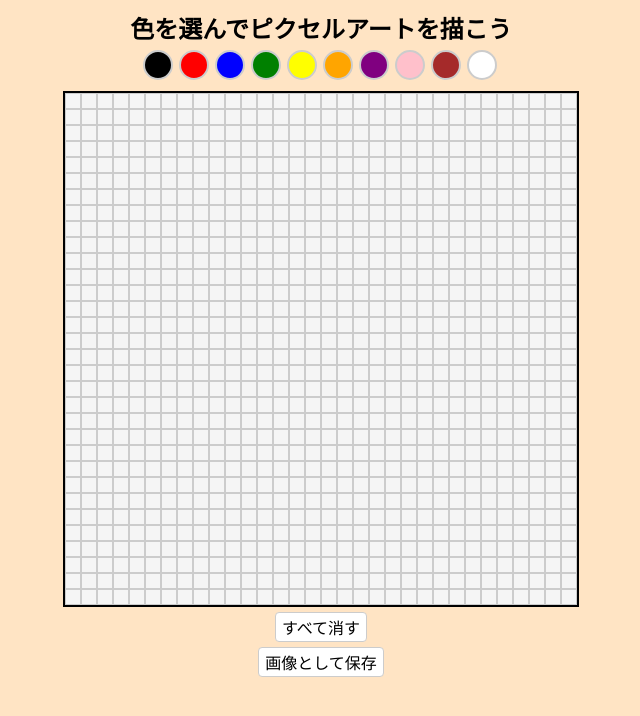
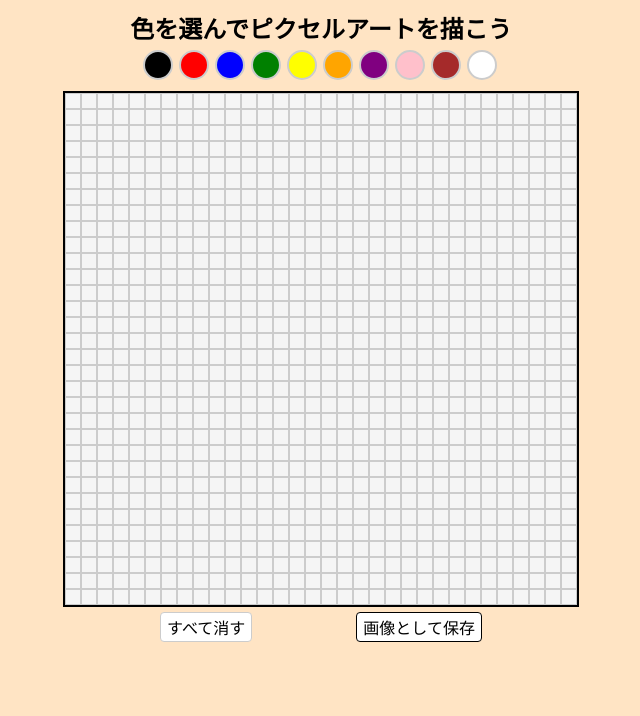
Before and after one commit to takumi934/pixelart, a website: page canvas.html in a window 1280 px wide. Shown: the whole page, without its empty margins (319-959 px from the left). Drawn offline with Linux system fonts and the light colour scheme.

Commit message:
位置変えた

```diff
--- a/canvas.html
+++ b/canvas.html
@@ -50,7 +50,22 @@
       border-radius: 4px;
       cursor: pointer;
       margin-top: 5px;
+      margin-left: auto;
+      margin-right: auto;
     }
+
+    .saveButton {
+      display: inline-block;
+      padding: 2px 6px;
+      font-size: 16px;
+      background-color: white;
+      border: 1px solid black;
+      border-radius: 4px;
+      cursor: pointer;
+      margin-top: 5px;
+      margin-left: 100px;
+    }
+
     h2 {
       margin-top: 10px;
       margin-bottom: 5px;
@@ -79,9 +94,10 @@
   </div>
 
   <div id="artBoard" class="pixel-art"></div>
-  <button class ="clearButton" id="clearButton">すべて消す</button>
-  <button id="saveButton" class="clearButton">画像として保存</button>
-
+  <div>
+    <button class ="clearButton" id="clearButton">すべて消す</button>
+    <button id="saveButton" class="saveButton">画像として保存</button>
+  </div>
 
 
   <script>
```
